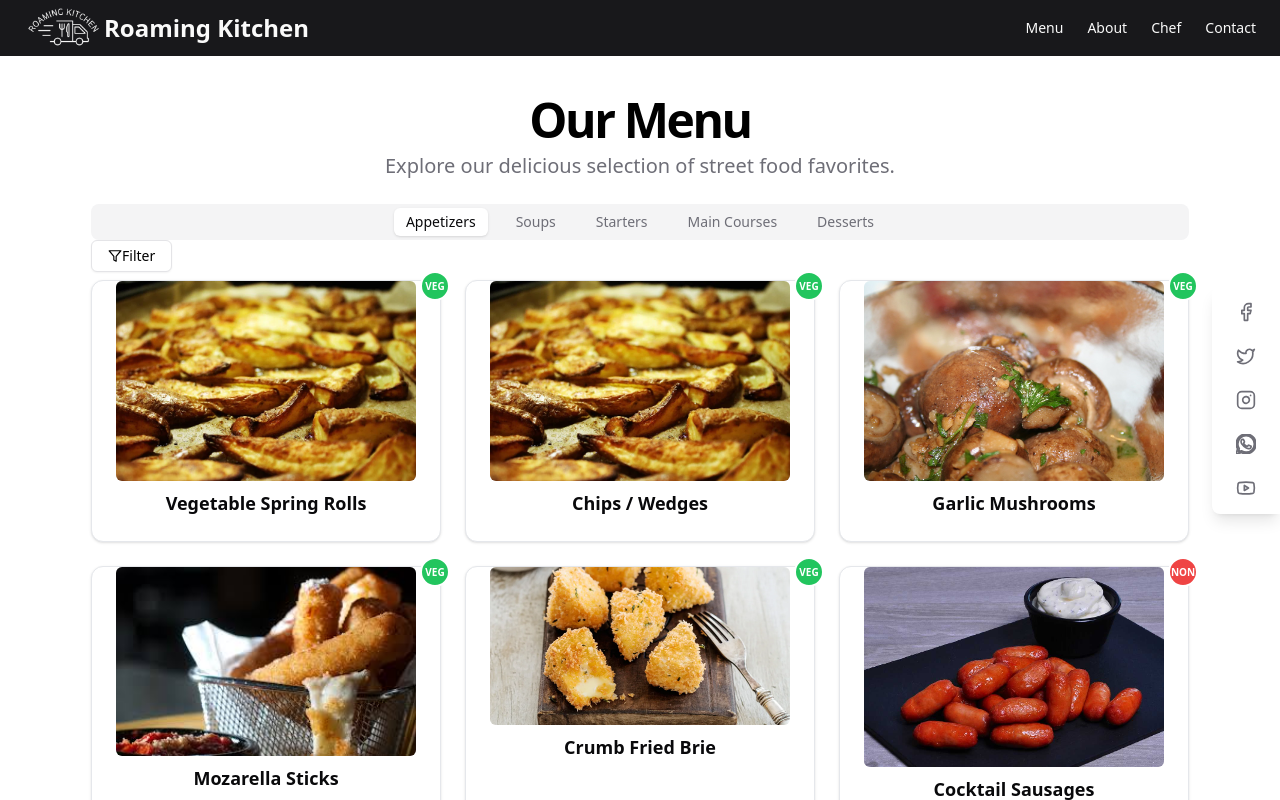
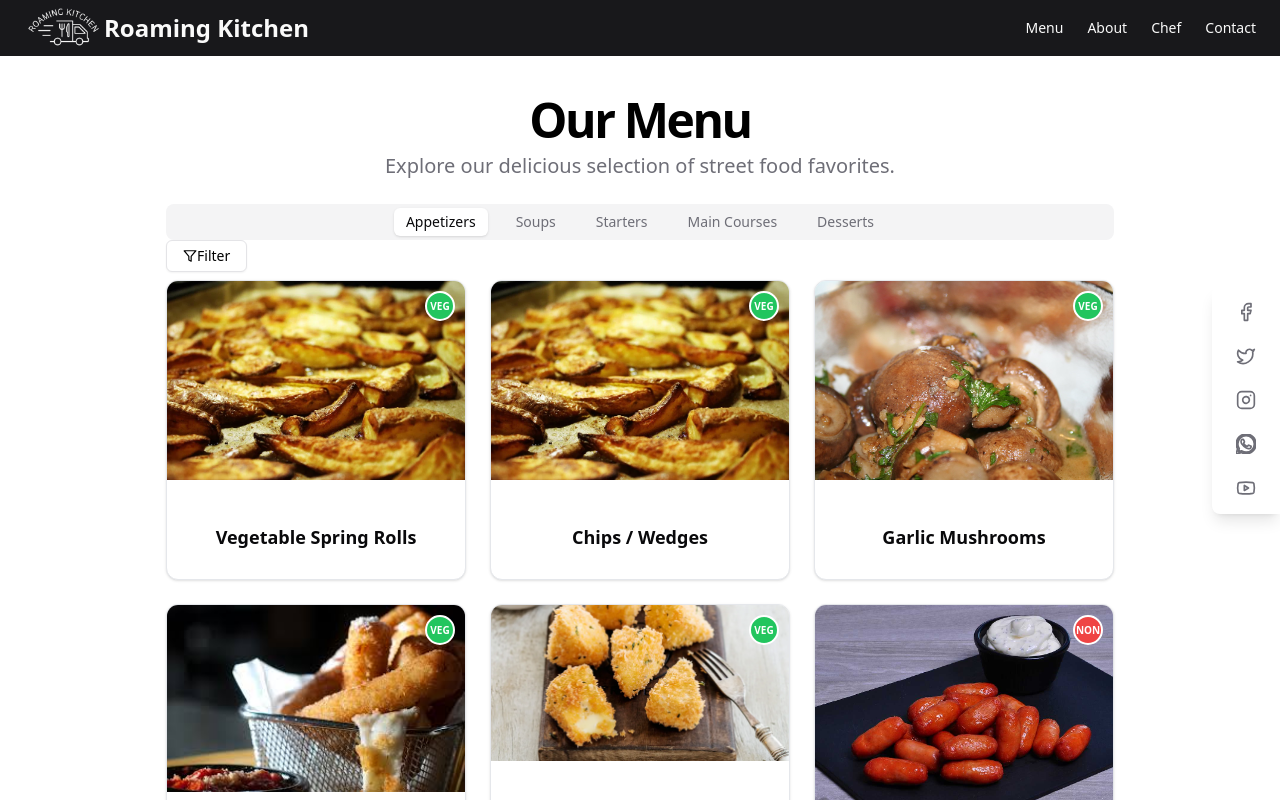
Before and after one commit to jaypopat/roaming-kitchen, a Next.js app: page /menu in a window 1280 px wide. Shown: the top 800 px of the page. Built offline with nearby package versions, Linux system fonts and the light colour scheme.

Commit message:
changed sizes of the cards

```diff
--- a/src/components/MenuItem.jsx
+++ b/src/components/MenuItem.jsx
@@ -2,15 +2,17 @@ import { Card, CardContent } from "@/components/ui/card";
 import Image from "next/image";
 
 export const MenuItems = ({ category, filters, items }) => {
-  let image_width = 300;
-  let image_height = 400;
+  const cardSize = 300;
+  const imageWidth = 300;
+  const imageHeight = 225; // 3:4 aspect ratio
+  const textPositionFromBottom = 20; // Adjusted for better visibility
 
   const VegIndicator = ({ isVeg }) => (
     <div
       style={{
         position: "absolute",
-        top: "-10px",
-        right: "-10px",
+        top: "10px",
+        right: "10px",
         width: "30px",
         height: "30px",
         borderRadius: "50%",
@@ -30,19 +32,33 @@ export const MenuItems = ({ category, filters, items }) => {
   );
 
   const MenuItem = ({ item, isVeg }) => (
-    <Card key={item.item} style={{ position: "relative", overflow: "visible" }}>
-      <VegIndicator isVeg={isVeg} />
-      <CardContent className="flex flex-col items-center gap-2">
-        <Image
-          src={item.image}
-          width={image_width}
-          height={image_height}
-          alt={item.item}
-          className="rounded-md"
-        />
-        <div className="space-y-1 text-center">
+    <Card
+      key={item.item}
+      style={{
+        position: "relative",
+        overflow: "hidden",
+        width: `${cardSize}px`,
+        height: `${cardSize}px`,
+      }}
+    >
+      <CardContent className="p-0">
+        <div style={{ position: "relative" }}>
+          <Image
+            src={item.image}
+            width={imageWidth}
+            height={imageHeight}
+            alt={item.item}
+            objectFit="cover"
+          />
+          <VegIndicator isVeg={isVeg} />
+        </div>
+        <div
+          className="absolute w-full text-center bg-white bg-opacity-75 py-2"
+          style={{
+            bottom: `${textPositionFromBottom}px`,
+          }}
+        >
           <h3 className="text-lg font-semibold">{item.item}</h3>
-          {/* <p className="text-muted-foreground">{item.description}</p> */}
         </div>
       </CardContent>
     </Card>
```
